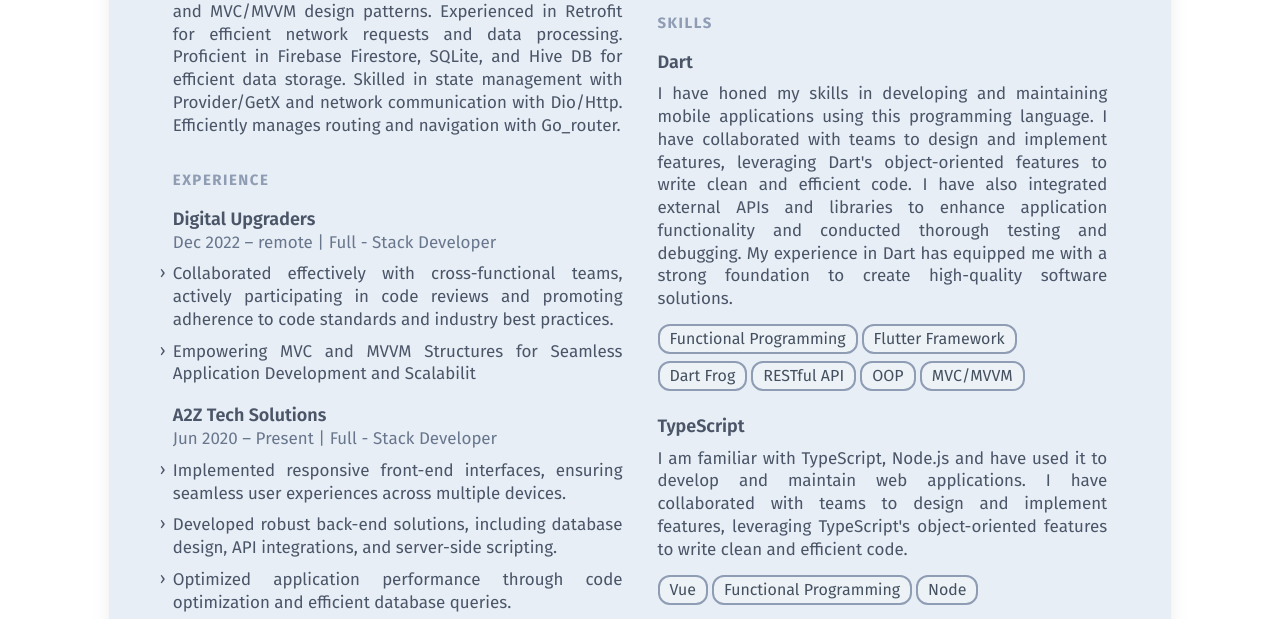
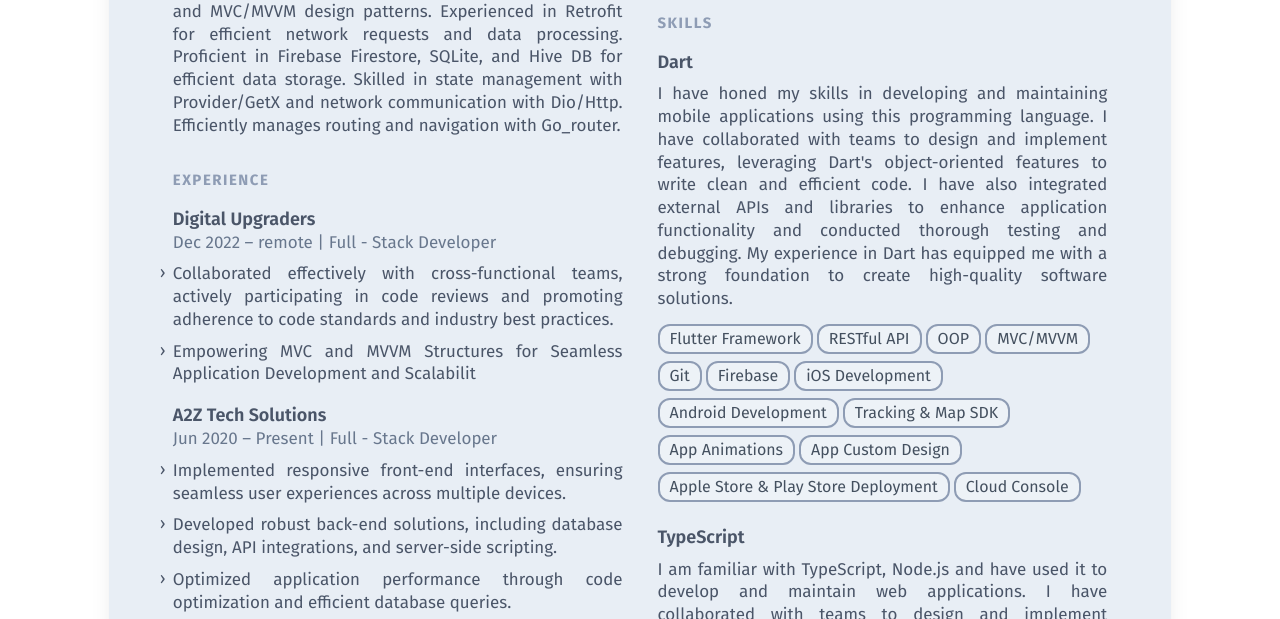
Before and after one commit to alimyasir/resume, a website: page docs/index.html in a window 1280 px wide. Shown: the part 309-928 px from the top of the page. Drawn offline with Linux system fonts and the light colour scheme.

Commit message:
Updated: skills

```diff
--- a/docs/index.html
+++ b/docs/index.html
@@ -314,15 +314,7 @@
                                 <ul class="flex flex-wrap text-md leading-relaxed -mr-1.6 -mb-1.6">
                                     <li
                                             class="badge">
-                                        Functional Programming
-                                    </li>
-                                    <li
-                                            class="badge">
                                         Flutter Framework
-                                    </li>
-                                    <li
-                                            class="badge">
-                                        Dart Frog
                                     </li>
                                     <li
                                             class="badge">
@@ -335,6 +327,42 @@
                                     <li
                                             class="badge">
                                         MVC/MVVM
+                                    </li>
+                                    <li
+                                            class="badge">
+                                        Git
+                                    </li>
+                                    <li
+                                            class="badge">
+                                        Firebase
+                                    </li>
+                                    <li
+                                            class="badge">
+                                        iOS Development
+                                    </li>
+                                    <li
+                                            class="badge">
+                                        Android Development
+                                    </li>
+                                    <li
+                                            class="badge">
+                                        Tracking & Map SDK
+                                    </li>
+                                    <li
+                                            class="badge">
+                                        App Animations
+                                    </li>
+                                    <li
+                                            class="badge">
+                                        App Custom Design
+                                    </li>
+                                    <li
+                                            class="badge">
+                                        Apple Store & Play Store Deployment
+                                    </li>
+                                    <li
+                                            class="badge">
+                                        Cloud Console
                                     </li>
                                 </ul>
                             </div>
@@ -350,22 +378,6 @@
                                 applications. I have collaborated with teams to design and implement features,
                                 leveraging TypeScript's object-oriented features to write clean and efficient code.
                             </p>
-                            <div class="my-3.2 last:pb-1.5">
-                                <ul class="flex flex-wrap text-md leading-relaxed -mr-1.6 -mb-1.6">
-                                    <li
-                                            class="badge">
-                                        Vue
-                                    </li>
-                                    <li
-                                            class="badge">
-                                        Functional Programming
-                                    </li>
-                                    <li
-                                            class="badge">
-                                        Node
-                                    </li>
-                                </ul>
-                            </div>
                         </section>
 
                     </div>
@@ -444,6 +456,14 @@
                                             <span class="inline-block text-gray-550 print:text-black font-normal group-hover:text-gray-700 transition duration-100 ease-in">↗</span>
                                         </a>
                                     </li>
+                                    <li class="mt-2.1 text-lg font-semibold text-gray-700 leading-snugish">
+                                        <span
+                                            class="absolute -ml-3 sm:-ml-3.2 select-none transform -translate-y-px">›</span>
+                                        <a href="https://play.google.com/store/apps/details?id=com.moody_at_work_LLC.moody_at_work" class="group" target="_blank">
+                                            Moody At Work  | Workplace feedback management app
+                                            <span class="inline-block text-gray-550 print:text-black font-normal group-hover:text-gray-700 transition duration-100 ease-in">↗</span>
+                                        </a>
+                                    </li>
                                 </ul>
 <!--
                                 <h2 class="mt-4 font-bold tracking-widest text-sm2 text-gray-550 print:font-normal">
```
